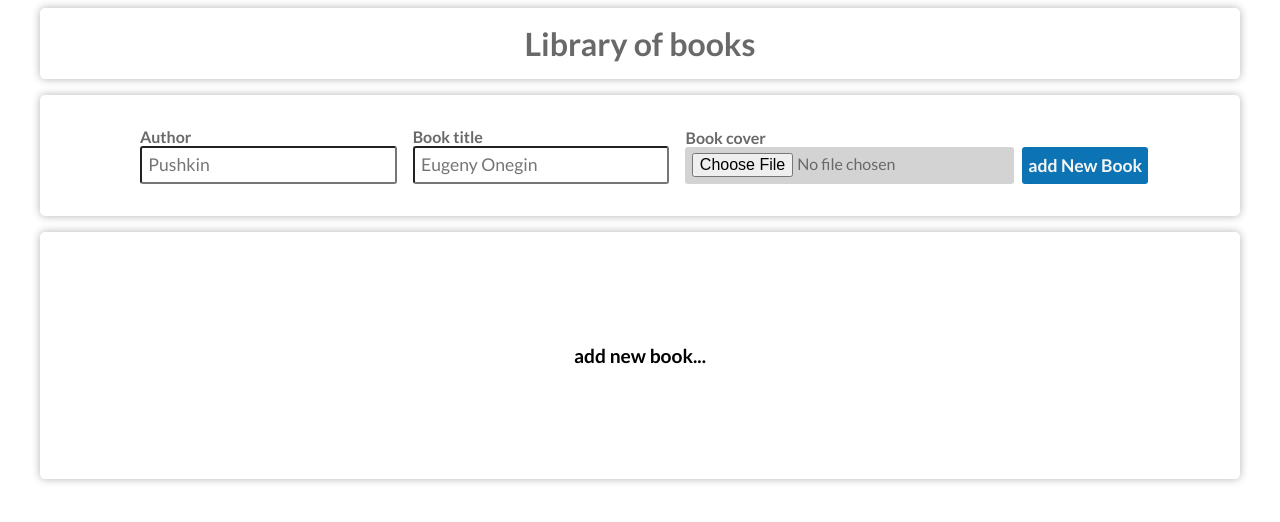
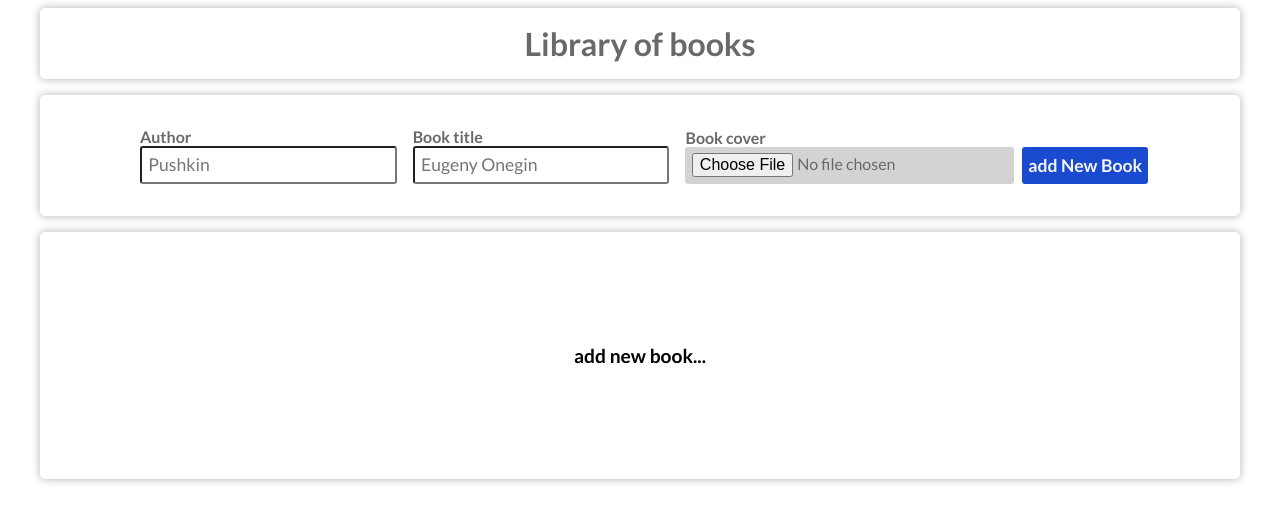
Before and after one commit to Konton022/react-book-library, a React (Create React App) app: page / in a window 1280 px wide. Shown: the top 522 px of the page. Built offline with nearby package versions, Linux system fonts and the light colour scheme.

Commit message:
add style to button

```diff
--- a/src/components/bookForm/style.module.css
+++ b/src/components/bookForm/style.module.css
@@ -31,7 +31,7 @@
     height: 36.8px;
     font: inherit;
     font-size: 1.1rem;
-    background-color: rgb(12, 116, 180);
+    background-color: rgb(25, 74, 207);
     color: whitesmoke;
     font-weight: 700;
     border: none;
--- a/src/components/bookItem/style.module.css
+++ b/src/components/bookItem/style.module.css
@@ -15,10 +15,8 @@
     background-color: grey;
 }
 .bookCoverImage {
-    /* width: 100%; */
     height: 100%;
     width: 100%;
-    border-radius: 5px;
     object-fit: cover;
 }
 .bookTitle {
```
